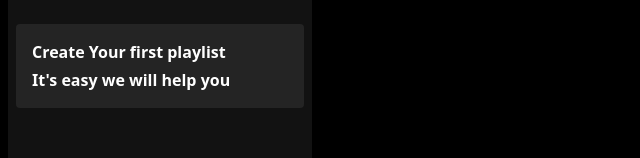
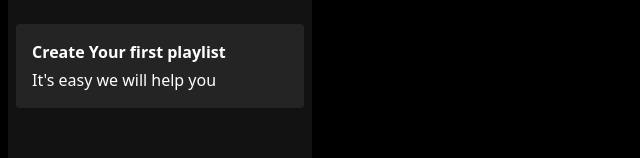
Before and after one commit to rohansinha01/tvplaylists, a React (Vite) app: page / in a window 1280 px wide. Shown: the part 168-326 px from the top of the page, without its empty margins (0-640 px from the left). Built offline with nearby package versions, Linux system fonts and the light colour scheme.

Commit message:
new text class

```diff
--- a/src/components/Sidebar.jsx
+++ b/src/components/Sidebar.jsx
@@ -26,7 +26,7 @@ const Sidebar = () => {
             </div>
             <div className='p-4 bg-[#242424] m-2 rounded font-semibold flex flex-col items-start justify-start gap-1 pl-4'>
                 <h1>Create Your first playlist</h1>
-                <p>It&apos;s easy we will help you</p>
+                <p className='font-light'>It&apos;s easy we will help you</p>
             </div>
         </div>
     </div>
```
